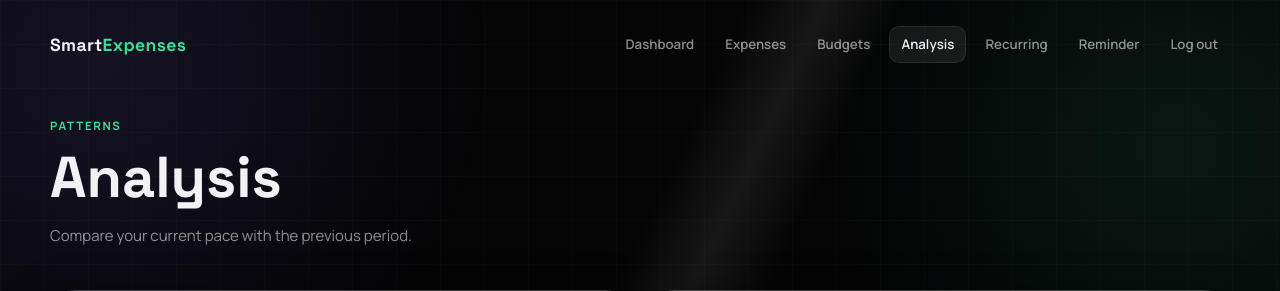
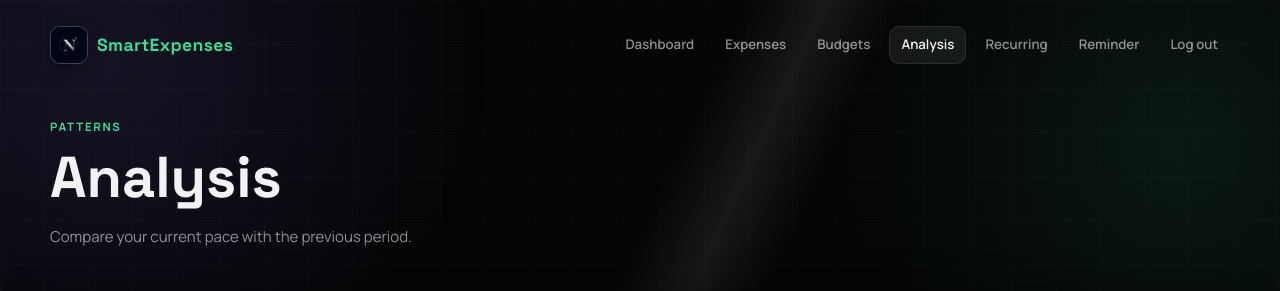
Before and after one commit to nithinmelam92-dev/smartexpenses, a Django app: page /analysis/ in a window 1280 px wide. Shown: the top 291 px of the page. Run offline with Django 5.2, Linux system fonts and the light colour scheme; the visitor is signed in with stand-in values (Sample User, id 1); data comes from the database, SQL or seed files in the repository; data that the repository does not hold is empty.

Commit message:
Add brand logo to web header

```diff
--- a/static/css/app.css
+++ b/static/css/app.css
@@ -95,7 +95,8 @@ textarea { min-height: 100px; resize: vertical; }
 
 .site-header, .site-main { width: min(1180px, calc(100% - 40px)); margin-inline: auto; }
 .site-header { padding: 26px 0 18px; display: flex; align-items: center; justify-content: space-between; gap: 20px; }
-.brand { font: 700 1.1rem 'Space Grotesk', sans-serif; letter-spacing: .02em; }
+.brand { display: inline-flex; align-items: center; gap: 9px; font: 700 1.1rem 'Space Grotesk', sans-serif; letter-spacing: .02em; }
+.brand img { width: 38px; height: 38px; border: 1px solid rgba(255,255,255,.2); border-radius: 10px; object-fit: cover; box-shadow: 0 6px 18px rgba(0,0,0,.3); }
 .brand span { color: var(--teal); }
 .nav { display: flex; align-items: center; flex-wrap: wrap; justify-content: flex-end; gap: 7px; }
 .nav a, .nav button { min-height: 36px; padding: 7px 11px; color: var(--muted); border: 1px solid transparent; border-radius: 10px; background: transparent; font-size: .83rem; font-weight: 600; }
--- a/templates/base.html
+++ b/templates/base.html
@@ -4,7 +4,7 @@
 <head><meta charset="utf-8"><meta name="viewport" content="width=device-width, initial-scale=1"><title>Smart Expenses Tracker</title><link rel="stylesheet" href="{% static 'css/app.css' %}"></head>
 <body>
 <header class="site-header">
-	<a class="brand" href="{% url 'dashboard' %}">Smart<span>Expenses</span></a>
+	<a class="brand" href="{% url 'dashboard' %}" aria-label="Smart Expenses dashboard"><img src="{% static 'images/logo.jpeg' %}" alt="" aria-hidden="true"><span>Smart<span>Expenses</span></span></a>
 	<nav class="nav" aria-label="Primary navigation">
 		<a class="{% if request.resolver_match.url_name == 'dashboard' %}active{% endif %}" href="{% url 'dashboard' %}">Dashboard</a>
 		<a class="{% if request.resolver_match.app_name == 'expenses' %}active{% endif %}" href="{% url 'expenses:list' %}">Expenses</a>
```
Also changed, not shown: static/images/logo.jpeg (added).
